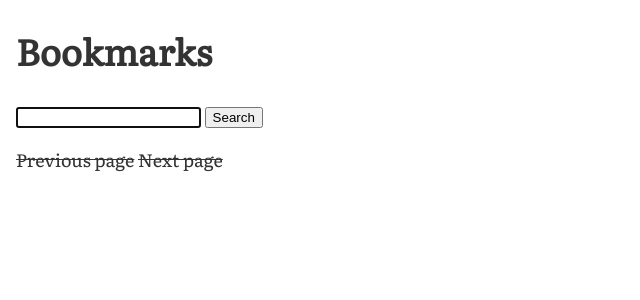
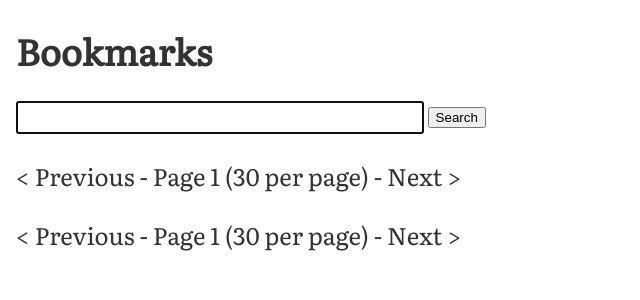
Before and after one commit to calpaterson/quarchive, a Flask app: page / in a window 1280 px wide. Shown: the part 46-346 px from the top of the page, without its empty margins (0-640 px from the left). Run offline with Flask 2, Linux system fonts and the light colour scheme; the visitor is signed in with stand-in values (Sample User, id 1); data that the repository does not hold is empty; parts of the project's set-up code (start-up, migrations or seed data) failed here and were passed over; some libraries are stand-ins or nearby versions.

Commit message:
Improve index user interface

```diff
--- a/src/server/quarchive/__init__.py
+++ b/src/server/quarchive/__init__.py
@@ -644,7 +644,7 @@ def create_bookmark() -> flask.Response:
     )
     url_uuid = set_bookmark(db.session, bookmark)
     db.session.commit()
-    flask.flash("Bookmarked: %s" % bookmark.url)
+    flask.flash("Bookmarked: %s" % bookmark.title)
     response = flask.make_response("Redirecting...", 303)
     response.headers["Location"] = flask.url_for(
         "quarchive.edit_bookmark", url_uuid=url_uuid
@@ -682,7 +682,7 @@ def edit_bookmark(url_uuid: UUID) -> flask.Response:
         final_bookmark = Bookmark(**bookmark_fields)
         set_bookmark(db.session, final_bookmark)
         db.session.commit()
-        flask.flash("Edited: %s" % bookmark.url)
+        flask.flash("Edited: %s" % bookmark.title)
         return flask.make_response("ok")
 
 
--- a/src/server/quarchive/static/site.css
+++ b/src/server/quarchive/static/site.css
@@ -52,6 +52,21 @@ nav > a {
 
 #nav-links > a:visited {
     color: inherit;
+}
+
+#search-box {
+    width: 30em;
+    height: 2em;
+}
+
+.pagination {
+    margin-top: 1em;
+    margin-bottom: 1em;
+    font-size: x-large;
+}
+
+.pagination a:visited {
+    color: var(--fresh);
 }
 
 .bookmark {
--- a/src/server/quarchive/templates/create_or_edit_bookmark.j2
+++ b/src/server/quarchive/templates/create_or_edit_bookmark.j2
@@ -61,7 +61,7 @@
         <label for="unread">Unread</label>
       </p>
       <p>
-        <button>{% if bookmark %}Save changes{% else %}Create{% endif %}</button>
+        <button autofocus>{% if bookmark %}Save changes{% else %}Create{% endif %}</button>
       </p>
     </fieldset>
 
--- a/src/server/quarchive/templates/index.j2
+++ b/src/server/quarchive/templates/index.j2
@@ -3,9 +3,10 @@
 {% block main %}
   <h1>Bookmarks</h1>
 
-  <form>
+  <form id="search-form">
     <input
       type="text"
+      id="search-box"
       name="q"
       {% if q %}
       value="{{ q }}"
@@ -15,7 +16,25 @@
     <button>Search</button>
   </form>
 
-  <p>
+  {{ render_pagination(page) }}
+
+  <div class="bookmarks">
+    {% for url, bookmark in bookmarks %}
+      {% if loop.first %}
+        <h2>{{bookmark.created.date()|dateformat('full')}}</h2>
+      {% elif loop.previtem[1].created.date() != bookmark.created.date() %}
+        <h2>{{bookmark.created.date()|dateformat('full')}}</h2>
+      {% endif %}
+      {{ render_bookmark(url, bookmark) }}
+    {% endfor %}
+  </div>
+
+  {{ render_pagination(page) }}
+
+{% endblock %}
+
+{% macro render_pagination(page_number) -%}
+  <div class="pagination">
     <span class="prev-page">
       {% if prev_page_exists %}
         <a
@@ -24,30 +43,25 @@
           {% else %}
             href="{{ modify_query(page=page-1) }}"
           {% endif %}
-          >Previous page</a>
+          class="pagination-arrow"
+          >&lt Previous</a>
         {% else %}
-          <s>Previous page</s>
+          &lt Previous
         {% endif %}
     </span>
-
+    -
+    <span class="page-number">Page {{ page_number }} (30 per page)</span>
+    -
     <span class="next-page">
       {% if next_page_exists %}
-        <a href="{{ modify_query(page=page+1) }}">Next page</a>
+        <a class="pagination-arrow" href="{{ modify_query(page=page+1) }}">Next &gt</a>
       {% else %}
-        <s>Next page</s>
+        Next &gt
       {% endif %}
     </span>
-  </p>
+  </div>
+{% endmacro %}
 
-  {% for url, bookmark in bookmarks %}
-    {% if loop.first %}
-      <h2>{{bookmark.created.date()|dateformat('full')}}</h2>
-    {% elif loop.previtem[1].created.date() != bookmark.created.date() %}
-      <h2>{{bookmark.created.date()|dateformat('full')}}</h2>
-    {% endif %}
-    {{ render_bookmark(url, bookmark) }}
-  {% endfor %}
-{% endblock %}
 
 {% macro render_bookmark(url, bookmark) -%}
   <div class="bookmark">
```
